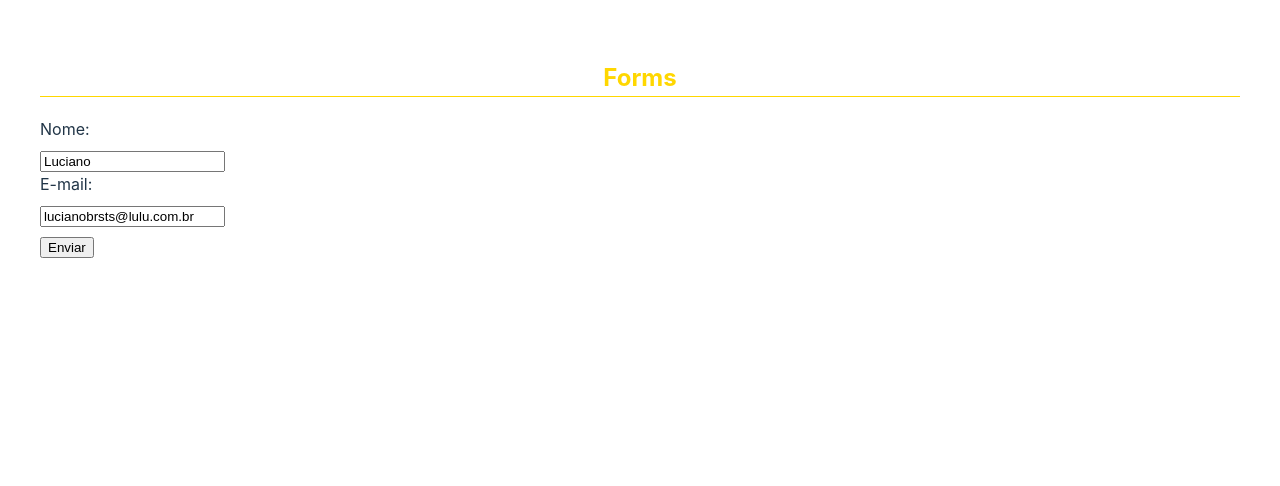
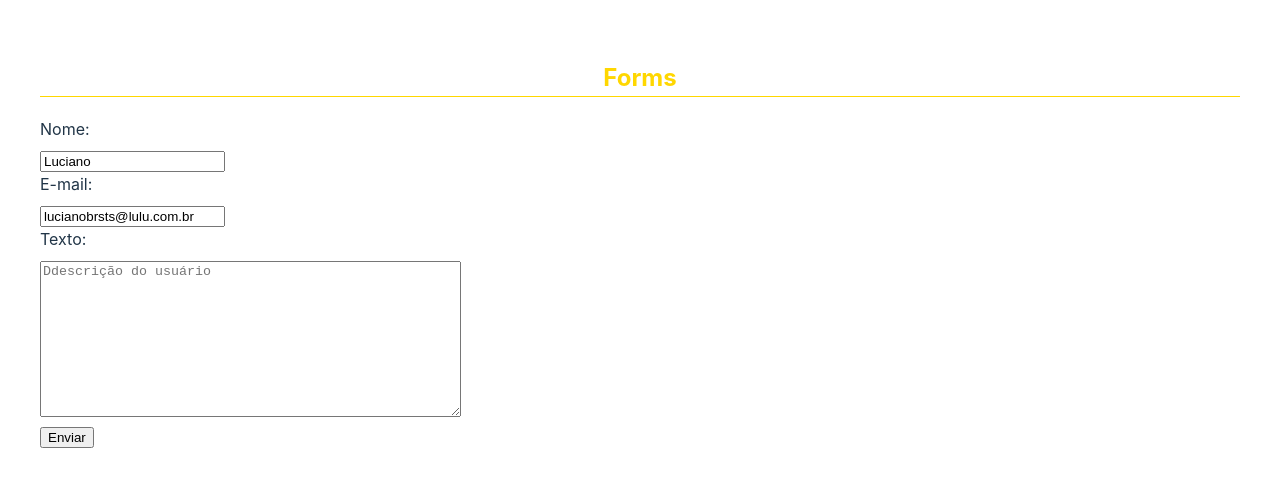
Before and after one commit to lucianobrsts/cursoreactudemy, a React (Vite) app in the folder 5_FORM_EM_REACT/forms/: page / in a window 1280 px wide. Shown: the top 486 px of the page. Built offline with nearby package versions, Linux system fonts and the light colour scheme.

Commit message:
Textarea no react

```diff
--- a/5_FORM_EM_REACT/forms/src/components/MyForm.jsx
+++ b/5_FORM_EM_REACT/forms/src/components/MyForm.jsx
@@ -1,12 +1,13 @@
 import { useState } from "react";
 import "./MyForm.css";
 
-const MyForm = ({user}) => {
+const MyForm = ({ user }) => {
   //Controlled inputs
 
   // 3- Gerenciamento de dados
-  const [name, setName] = useState(user ? user.name : '');
-  const [email, setEmail] = useState(user ? user.email : '');
+  const [name, setName] = useState(user ? user.name : "");
+  const [email, setEmail] = useState(user ? user.email : "");
+  const [bio, setBio] = useState();
 
   const handleNome = (e) => {
     setName(e.target.value);
@@ -18,7 +19,7 @@ const MyForm = ({user}) => {
   const handleSubmit = (event) => {
     event.preventDefault();
     console.log("Enviando o formulário!");
-    console.log(name, email);
+    console.log(name, email, bio);
 
     // validação
     // envio
@@ -26,6 +27,7 @@ const MyForm = ({user}) => {
     // 7- Limpar form
     setName("");
     setEmail("");
+    setBio("");
   };
 
   return (
@@ -56,6 +58,18 @@ const MyForm = ({user}) => {
             value={email}
           />
         </label>
+        {/* 8 - textarea */}
+        <label>
+          <span>Texto:</span>
+          <textarea
+            name=""
+            placeholder="Ddescrição do usuário"
+            cols={50}
+            rows={10}
+            onChange={(e) => setBio(e.target.value)}
+            value={bio}
+          ></textarea>
+        </label>
         <input type="submit" value="Enviar" />
       </form>
     </div>
```
